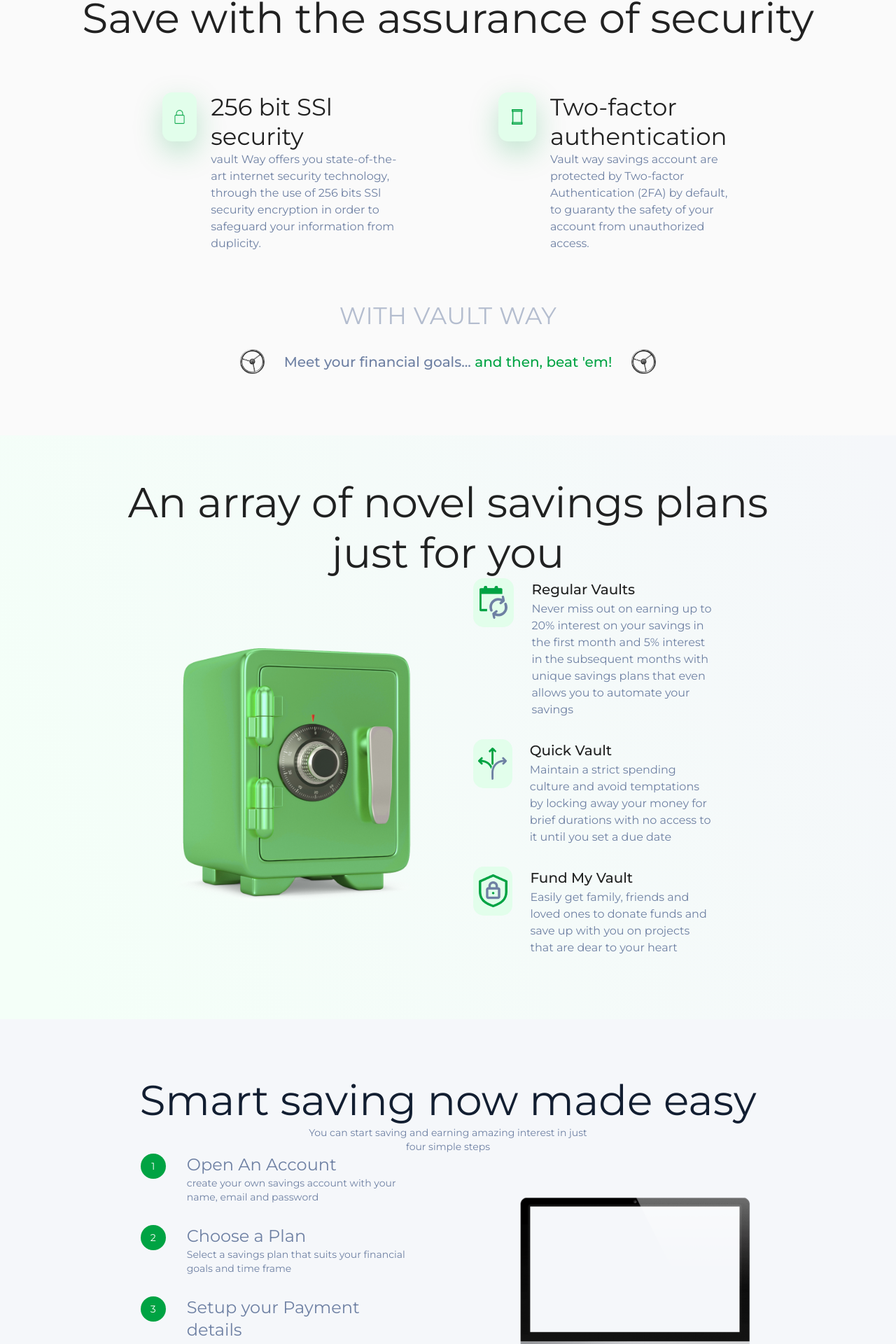
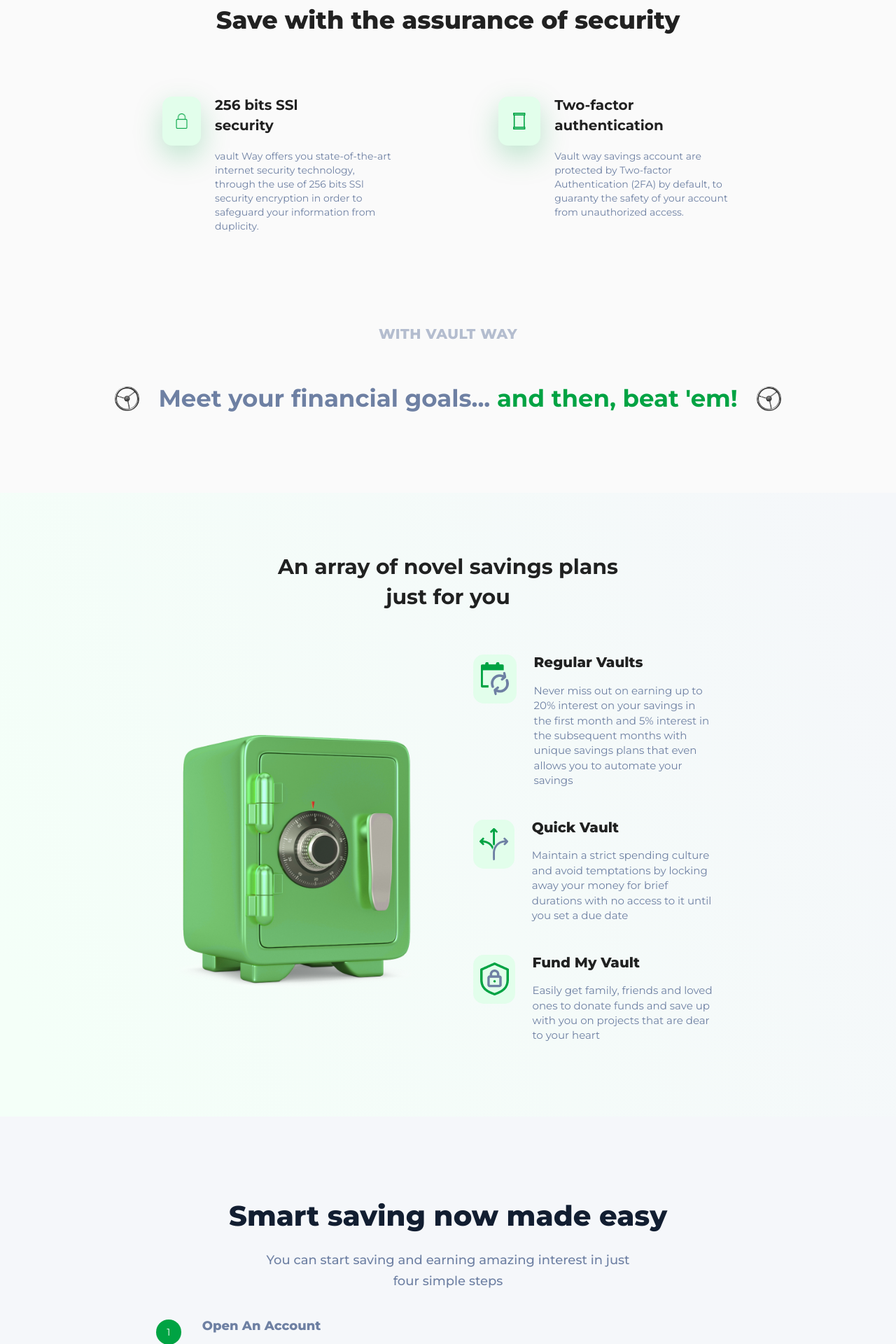
Before and after one commit to oluSammy/Vault-way, a React (Create React App) app: page / in a window 1280 px wide. Shown: the part 848-2768 px from the top of the page at 70% size. Built offline with nearby package versions, Linux system fonts and the light colour scheme.

Commit message:
changed all typography components on homepage to h1 / p

```diff
--- a/public/index.html
+++ b/public/index.html
@@ -1,5 +1,5 @@
 <!DOCTYPE html>
-<html lang="en" style="scroll-behavior: smooth;">
+<html lang="en" style="scroll-behavior: smooth; padding: 0; margin: 0;">
   <head>
     <meta charset="utf-8" />
     <link rel="icon" href="%PUBLIC_URL%/favicon.ico" />
--- a/src/pages/Homepage/Home.component.jsx
+++ b/src/pages/Homepage/Home.component.jsx
@@ -6,7 +6,6 @@ import NavMargin from '../../Components/NavMargin/NavMargin.component';
 import secureIcon from '../../assets/icons/securityIcon.png'
 import authIcon from '../../assets/icons/authenticationIcon.png'
 import steerIcon from '../../assets/icons/steerIcon.png'
-import Typography from '@material-ui/core/Typography';
 import Grid from '@material-ui/core/Grid';
 import Button from '@material-ui/core/Button';
 import vaultImg from '../../assets/img/vault-Image.png'
@@ -77,22 +76,22 @@ const Home = () => {
                 </Grid>
             </Grid>
             <div className={classes.security}>
-                <Typography className={classes.securityHeading} variant="h2" component="h2">
+                <h2 className={classes.securityHeading}>
                     Save with the assurance of security
-                </Typography>
+                </h2>
                 <div className={classes.securityContainer}>
                     <div className={classes.securityBox}>
                         <div className={classes.secIconBox}>
                             <img src={secureIcon} className={classes.securityIcon} alt="vault way secure"/>
                         </div>
                         <div className={classes.securityContent}>
-                            <Typography className={classes.securityTitle} variant="h4" component="h4">
-                                256 bit SSl <br/> security
-                            </Typography>
-                            <Typography className={classes.securitySubTitle} variant="body1" component="h4">
+                            <h4 className={classes.securityTitle} >
+                                256 bits SSl <br/> security
+                            </h4>
+                            <p className={classes.securitySubTitle} >
                                 vault Way offers you state-of-the-art internet security technology, through the use of
                                 256 bits SSl security encryption in order to safeguard your information from duplicity.
-                            </Typography>
+                            </p>
                         </div>
                     </div>
                     <div className={classes.securityBox}>
@@ -100,38 +99,36 @@ const Home = () => {
                             <img src={authIcon} className={classes.securityIcon} alt="vault way authentication"/>
                         </div>
                         <div className={classes.securityContent}>
-                            <Typography className={classes.securityTitle} variant="h4" component="h4">
+                            <h4 className={classes.securityTitle} >
                                 Two-factor <br/> authentication
-                            </Typography>
-                            <Typography className={classes.securitySubTitle} variant="body1" component="h4">
+                            </h4>
+                            <p className={classes.securitySubTitle}>
                                 Vault way savings account are protected by Two-factor Authentication (2FA) by default,
                                 to guaranty the safety of your account from unauthorized access.
-                            </Typography>
+                            </p>
                         </div>
                     </div>
                 </div>
-                <Typography className={classes.vaultWayTxt} variant="h4" component="h4">With vault way</Typography>
+                <h4 className={classes.vaultWayTxt} >With vault way</h4>
                 <div className={classes.securityFooter}>
                     <div className={classes.secFooterIconBox}>
                         <img src={steerIcon} className={classes.secFooterIcon} alt="vault way icon"/>
                     </div>
-                    <Typography className={classes.secFooterTxt} variant="h6" component="h4">
+                    <h4 className={classes.secFooterTxt} >
                         Meet your financial goals... <span className={classes.secFooterSpan}>and then, beat 'em!</span>
-                    </Typography>
+                    </h4>
                     <div className={classes.secFooterIconBox}>
                         <img src={steerIcon} className={classes.secFooterIcon} alt="vault way icon"/>
                     </div>
                 </div>
             </div>
             <div className={classes.plan}>
-                <Typography className={classes.planHeading} variant="h2" component="h2">
+                <h2 className={classes.planHeading} >
                     An array of novel savings plans <br/> just for you
-                </Typography>
+                </h2>
                 <Grid container justify="space-evenly" alignItems="center" className={classes.planContainer} >
                     <Grid container justify="space-around"  item md={5}>
                         <img src={vaultImg} className={classes.plansImg} alt="vault way vault box"/>
-                        {/* <div className={classes.planImgBox}>
-                        </div> */}
                     </Grid>
                     <Grid container  direction="column" item md={5}>
                         <div className={classes.planBox}>
@@ -140,11 +137,11 @@ const Home = () => {
                                 alt="vault way regular plan icon"/>
                             </div>
                             <div className={classes.planContent}>
-                                <Typography className={classes.planBoxHeading} variant="h6" component="h6">Regular Vaults</Typography>
-                                <Typography className={classes.planBoxSub} variant="body1" component="p">
+                                <h6 className={classes.planBoxHeading}>Regular Vaults</h6>
+                                <p className={classes.planBoxSub} >
                                     Never miss out on earning up to 20% interest on your savings in the first month and 5% interest
                                     in the subsequent months with unique savings plans that even allows you to automate your savings
-                                </Typography>
+                                </p>
                             </div>
                         </div>
                         <div className={classes.planBox}>
@@ -153,11 +150,11 @@ const Home = () => {
                                 alt="vault way quick plan icon"/>
                             </div>
                             <div className={classes.planContent}>
-                                <Typography className={classes.planBoxHeading} variant="h6" component="h6">Quick Vault</Typography>
-                                <Typography className={classes.planBoxSub} variant="body1" component="p">
+                                <h6 className={classes.planBoxHeading} >Quick Vault</h6>
+                                <p className={classes.planBoxSub} >
                                     Maintain a strict spending culture and avoid temptations by locking away your money for
                                     brief durations with no access to it until you set a due date
-                                </Typography>
+                                </p>
                             </div>
                         </div>
                         <div className={classes.planBox}>
@@ -166,24 +163,24 @@ const Home = () => {
                                 alt="vault way fund plan icon"/>
                             </div>
                             <div className={classes.planContent}>
-                                <Typography className={classes.planBoxHeading} variant="h6" component="h6">Fund My Vault</Typography>
-                                <Typography className={classes.planBoxSub} variant="body1" component="p">
+                                <h6 className={classes.planBoxHeading} >Fund My Vault</h6>
+                                <p className={classes.planBoxSub}>
                                     Easily get family, friends and loved ones to donate funds and save up with you on
                                     projects that are dear to your heart
-                                </Typography>
+                                </p>
                             </div>
                         </div>
                     </Grid>
                 </Grid>
             </div>
             <div className={classes.smart}>
-                <Typography className={classes.smartHeading} variant="h2" component="h2">
+                <h2 className={classes.smartHeading}>
                     Smart saving now made easy
-                </Typography>
-                <Typography className={classes.smartSubTitle} variant="body2" component="p">
+                </h2>
+                <p className={classes.smartSubTitle} >
                     You can start saving and earning amazing interest in just
                     <br/> four simple steps
-                </Typography>
+                </p>
                 <Grid container justify="space-evenly" alignItems="center">
                     <Grid item>
                         <div className={classes.step}>
@@ -191,10 +188,10 @@ const Home = () => {
                                <p className={classes.numberText}>1</p>
                             </div>
                             <div className={classes.stepContent}>
-                                <Typography className={classes.stepTitle} variant="h5" component="h5">Open An Account</Typography>
-                                <Typography className={classes.stepSubTitle} variant="body2" component="p">
+                                <h5 className={classes.stepTitle}>Open An Account</h5>
+                                <p className={classes.stepSubTitle}>
                                     create your own savings account with your name, email and password
-                                </Typography>
+                                </p>
                             </div>
                         </div>
                         <div className={classes.step}>
@@ -202,10 +199,10 @@ const Home = () => {
                                <p className={classes.numberText}>2</p>
                             </div>
                             <div className={classes.stepContent}>
-                                <Typography className={classes.stepTitle} variant="h5" component="h5">Choose a Plan</Typography>
-                                <Typography className={classes.stepSubTitle} variant="body2" component="p">
+                                <h5 className={classes.stepTitle}>Choose a Plan</h5>
+                                <p className={classes.stepSubTitle}>
                                     Select a savings plan that suits your financial goals and time frame
-                                </Typography>
+                                </p>
                             </div>
                         </div>
                         <div className={classes.step}>
@@ -213,12 +210,12 @@ const Home = () => {
                                <p className={classes.numberText}>3</p>
                             </div>
                             <div className={classes.stepContent}>
-                                <Typography className={classes.stepTitle} variant="h5" component="h5">
+                                <p className={classes.stepTitle} >
                                     Setup your Payment details
-                                </Typography>
-                                <Typography className={classes.stepSubTitle} variant="body2" component="p">
+                                </p>
+                                <p className={classes.stepSubTitle} >
                                     Add your bank account and debit card details for ease of payments and withdrawals.
-                                </Typography>
+                                </p>
                             </div>
                         </div>
                         <div className={classes.step}>
@@ -226,10 +223,10 @@ const Home = () => {
                                <p className={classes.numberText}>4</p>
                             </div>
                             <div className={classes.stepContent}>
-                                <Typography className={classes.stepTitle} variant="h5" component="h5">Open An Account</Typography>
-                                <Typography className={classes.stepSubTitle} variant="body2" component="p">
+                                <p className={classes.stepTitle} >Open An Account</p>
+                                <p className={classes.stepSubTitle} >
                                 Watch your financial goals move closer to achievement each day as your savings grow.
-                                </Typography>
+                                </p>
                             </div>
                         </div>
                     </Grid>
@@ -239,9 +236,9 @@ const Home = () => {
                 </Grid>
             </div>
             <div id="stories" className={classes.stories}>
-                <Typography variant="h2" component="h2" className={classes.storiesHeading}>
+                <h2 className={classes.storiesHeading}>
                     Stories from our Community
-                </Typography>
+                </h2>
                 <Grid container className={classes.storiesContainer} spacing={2}>
                     <Grid item md={4} sm={6}>
                         <div className={classes.story}>
@@ -249,12 +246,12 @@ const Home = () => {
                                 <div className={classes.storyImgContainer}>
                                    <img src={storySampleImg} className={classes.name} alt=""/>
                                 </div>
-                                <Typography className={classes.nameTxt} variant="body2" component="p">Ayodeji O.</Typography>
+                                <p className={classes.nameTxt}>Ayodeji O.</p>
                             </div>
-                            <Typography className={classes.storyTestimony} variant="body1" component="p">
+                            <p className={classes.storyTestimony}>
                                 Wahala for person wey no use Vault Way ooo. My interest rates keeps coming in daily
                                 like what was promised in the lords prayer
-                            </Typography>
+                            </p>
                             <img src={twitterIcon} className={classes.StoryIcon} alt="vault way testimony icon"/>
                         </div>
                     </Grid>
@@ -264,12 +261,12 @@ const Home = () => {
                                 <div className={classes.storyImgContainer}>
                                    <img src={storySampleImg} className={classes.name} alt=""/>
                                 </div>
-                                <Typography className={classes.nameTxt} variant="body2" component="p">Ayodeji O.</Typography>
+                                <p className={classes.nameTxt}>Ayodeji O.</p>
                             </div>
-                            <Typography className={classes.storyTestimony} variant="body1" component="p">
+                            <p className={classes.storyTestimony}>
                                 Wahala for person wey no use Vault Way ooo. My interest rates keeps coming in daily
                                 like what was promised in the lords prayer
-                            </Typography>
+                            </p>
                             <img src={twitterIcon} className={classes.StoryIcon} alt="vault way testimony icon"/>
                         </div>
                     </Grid>
@@ -279,12 +276,12 @@ const Home = () => {
                                 <div className={classes.storyImgContainer}>
                                    <img src={storySampleImg} className={classes.name} alt=""/>
                                 </div>
-                                <Typography className={classes.nameTxt} variant="body2" component="p">Ayodeji O.</Typography>
+                                <p className={classes.nameTxt}>Ayodeji O.</p>
                             </div>
-                            <Typography className={classes.storyTestimony} variant="body1" component="p">
+                            <p className={classes.storyTestimony}>
                                 Wahala for person wey no use Vault Way ooo. My interest rates keeps coming in daily
                                 like what was promised in the lords prayer
-                            </Typography>
+                            </p>
                             <img src={twitterIcon} className={classes.StoryIcon} alt="vault way testimony icon"/>
                         </div>
                     </Grid>
--- a/src/pages/Homepage/Home.styles.js
+++ b/src/pages/Homepage/Home.styles.js
@@ -15,6 +15,8 @@ const homeStyles = makeStyles(() => ({
   },
 
   heroText: {
+    fontFamily: 'Montserrat',
+
     '@media (max-width: 600px)': {
       marginTop: '30px',
     },
@@ -27,6 +29,8 @@ const homeStyles = makeStyles(() => ({
     lineHeight: '60px',
     letterSpacing: '1px',
     marginBottom: '20px',
+    fontFamily: 'Montserrat',
+
 
     '@media (max-width: 800px)': {
       fontSize: '30px',
@@ -82,9 +86,11 @@ const homeStyles = makeStyles(() => ({
     '@media (max-width: 774px)': {
       fontSize: '25px',
       lineHeight: '25px',
+      marginTop: '-8px'
     },
     '@media (max-width: 483px)': {
       fontSize: '20px',
+      marginTop: '-30px'
     },
 
     '@media (max-width: 412px)': {
@@ -101,11 +107,11 @@ const homeStyles = makeStyles(() => ({
     },
 
     '@media (max-width: 781px)': {
-      padding: '70px 70px',
+      padding: '60px 70px',
     },
 
     '@media (max-width: 480px)': {
-      padding: '70px 30px',
+      padding: '40px 30px',
     },
 
     '@media (max-width: 691px)': {
@@ -167,9 +173,10 @@ const homeStyles = makeStyles(() => ({
     },
   },
   securityTitle: {
-    fontWeight: 600,
+    fontWeight: 700,
     fontSize: '20px',
     marginBottom: '20px',
+    marginTop: '-2px'
   },
   securitySubTitle: {
     fontWeight: 400,
@@ -228,7 +235,7 @@ const homeStyles = makeStyles(() => ({
   secFooterTxt: {
     textAlign: 'center',
     fontWeight: '700',
-    fontSize: '34ypx',
+    fontSize: '34px',
     lineHeight: '20px',
     color: '#6E80A3',
     padding: '0 20px',
@@ -336,12 +343,13 @@ const homeStyles = makeStyles(() => ({
   },
   planBoxHeading: {
     fontWeight: '800',
-    fontSize: '18px',
+    fontSize: '20px',
     marginBottom: '10px',
+    marginTop: '-3px'
   },
   planBoxSub: {
     fontWeight: '400',
-    fontSize: '14px',
+    fontSize: '15px',
     color: '#6E80A3',
 
     '@media (max-width: 444px)': {
@@ -436,8 +444,9 @@ const homeStyles = makeStyles(() => ({
   stepTitle: {
     fontWeight: '800',
     color: '#6E80A3',
-    fontSize: '16px',
+    fontSize: '18px',
     marginBottom: '10px',
+    marginTop: '-3px'
   },
   stepSubTitle: {
     fontWeight: '500',
```
